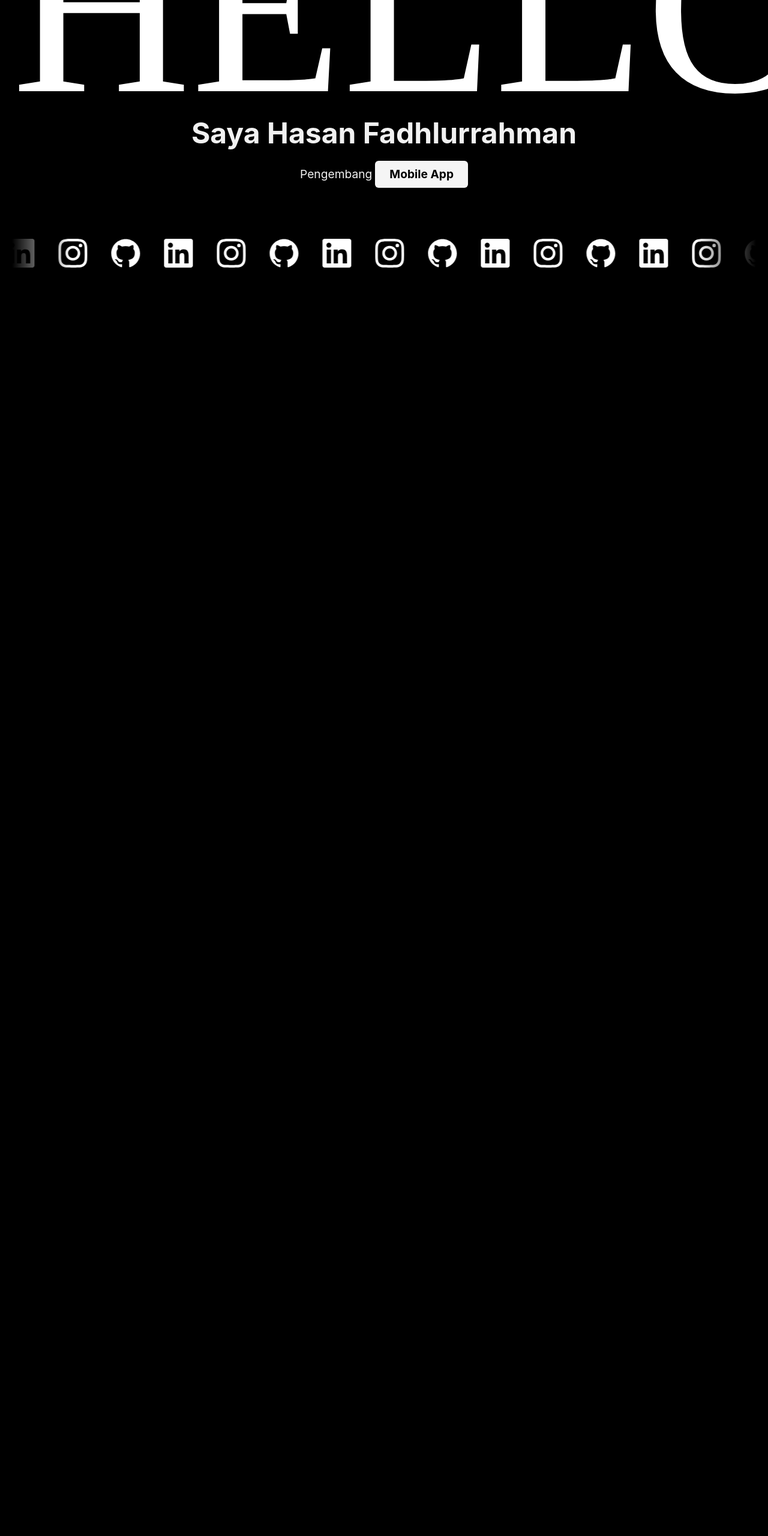
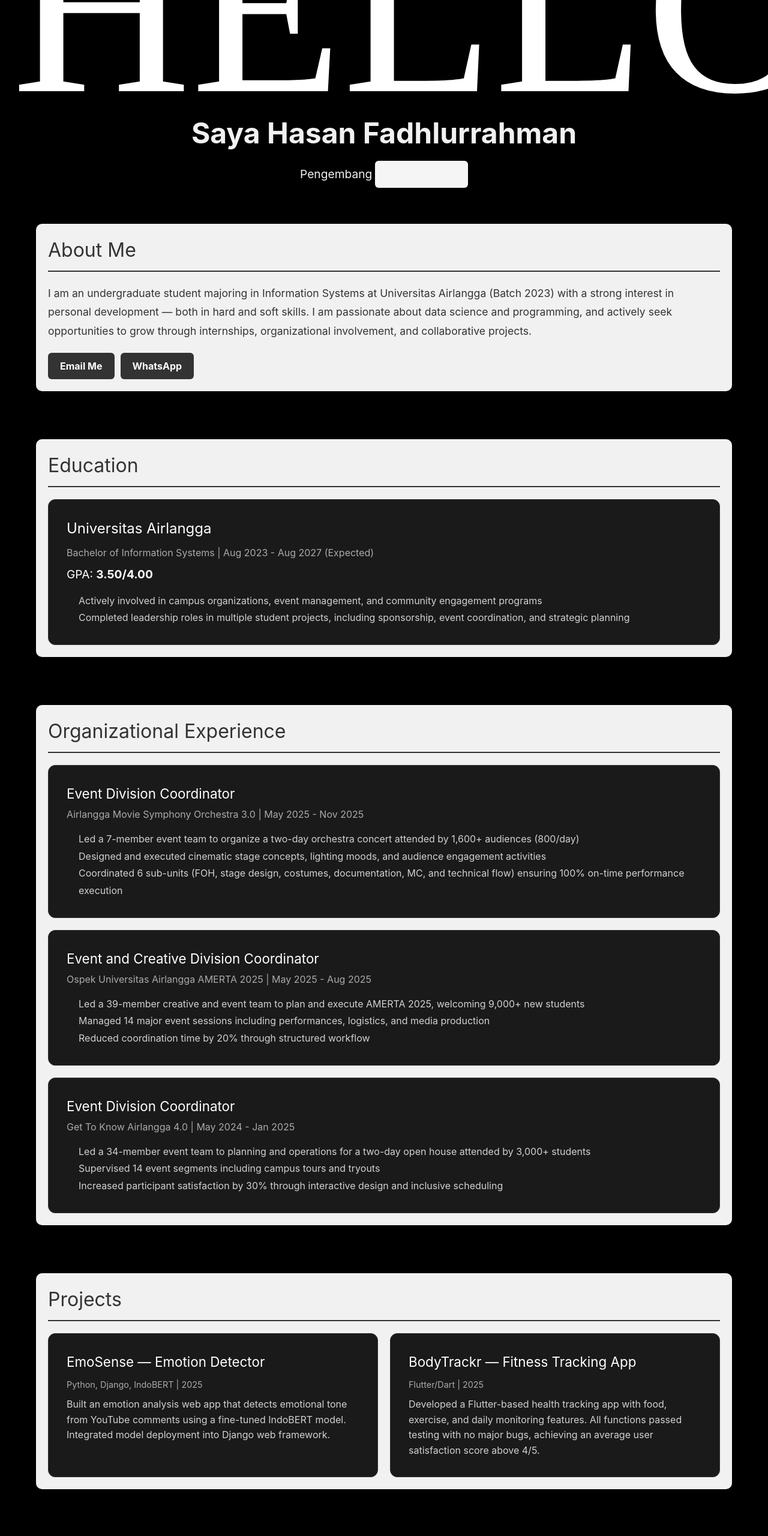
Before and after one commit to hasanfadh/Portofolio, a Next.js app: page / in a window 1280 px wide. Shown: the part 234-2794 px from the top of the page at 60% size. Before the commit the page ends 867 px from the top, so only its background shows below. Built offline with nearby package versions, Linux system fonts and the light colour scheme; a web font is replaced by a local one.

Commit message:
Tambah Sections

```diff
--- a/app/page.jsx
+++ b/app/page.jsx
@@ -86,22 +86,135 @@ function App() {
         </header>
       </div>
 
-      <div style={{
-        display: 'flex',
-        justifyContent: 'center',
-        alignItems: 'center',
-        marginTop: '40px',
-        width: '100%',
-        padding: '20px',
-      }}>
-        <div style={{
-          display: 'flex',
-          justifyContent: 'center',
-          alignItems: 'center',
-          width: '100%',
-        }}>
-        </div>
-      </div>
+      <main style={{ maxWidth: '1200px', margin: '60px auto', padding: '0 20px' }}>
+        {/* About Section */}
+        <section style={{ marginBottom: '80px' }}>
+          <h2 style={{ fontSize: '2rem', marginBottom: '20px', color: '#333333', borderBottom: '2px solid #333333', paddingBottom: '10px' }}>About Me</h2>
+          <p style={{ fontSize: '1.1rem', lineHeight: '1.8', color: '#333333' }}>
+            I am an undergraduate student majoring in Information Systems at Universitas Airlangga (Batch 2023) with a strong interest in personal development — both in hard and soft skills. I am passionate about data science and programming, and actively seek opportunities to grow through internships, organizational involvement, and collaborative projects.
+          </p>
+          <div style={{ marginTop: '20px', display: 'flex', gap: '10px', flexWrap: 'wrap' }}>
+            <a href="mailto:hasan.fadlurrahman@gmail.com" style={{ padding: '10px 20px', backgroundColor: '#333333', color: '#ffffff', textDecoration: 'none', borderRadius: '6px', fontWeight: 'bold' }}>Email Me</a>
+            <a href="tel:082333005090" style={{ padding: '10px 20px', backgroundColor: '#333333', color: '#ffffff', textDecoration: 'none', borderRadius: '6px', fontWeight: 'bold' }}>WhatsApp</a>
+          </div>
+        </section>
+
+        {/* Education Section */}
+        <section style={{ marginBottom: '80px' }}>
+          <h2 style={{ fontSize: '2rem', marginBottom: '20px', color: '#333333', borderBottom: '2px solid #333333', paddingBottom: '10px' }}>Education</h2>
+          <div style={{ backgroundColor: '#1a1a1a', padding: '30px', borderRadius: '12px', border: '1px solid #333333' }}>
+            <h3 style={{ fontSize: '1.5rem', color: '#ffffff', marginBottom: '10px' }}>Universitas Airlangga</h3>
+            <p style={{ color: '#aaaaaa', marginBottom: '10px' }}>Bachelor of Information Systems | Aug 2023 - Aug 2027 (Expected)</p>
+            <p style={{ color: '#ffffff', fontSize: '1.2rem', marginBottom: '15px' }}>GPA: <strong>3.50/4.00</strong></p>
+            <ul style={{ color: '#d1d1d1', lineHeight: '1.8', paddingLeft: '20px' }}>
+              <li>Actively involved in campus organizations, event management, and community engagement programs</li>
+              <li>Completed leadership roles in multiple student projects, including sponsorship, event coordination, and strategic planning</li>
+            </ul>
+          </div>
+        </section>
+
+        {/* Experience Section */}
+        <section style={{ marginBottom: '80px' }}>
+          <h2 style={{ fontSize: '2rem', marginBottom: '20px', color: '#333333', borderBottom: '2px solid #333333', paddingBottom: '10px' }}>Organizational Experience</h2>
+
+          <div style={{ backgroundColor: '#1a1a1a', padding: '30px', borderRadius: '12px', marginBottom: '20px', border: '1px solid #333333' }}>
+            <h3 style={{ fontSize: '1.4rem', color: '#ffffff', marginBottom: '5px' }}>Event Division Coordinator</h3>
+            <p style={{ color: '#aaaaaa', marginBottom: '15px' }}>Airlangga Movie Symphony Orchestra 3.0 | May 2025 - Nov 2025</p>
+            <ul style={{ color: '#d1d1d1', lineHeight: '1.8', paddingLeft: '20px' }}>
+              <li>Led a 7-member event team to organize a two-day orchestra concert attended by 1,600+ audiences (800/day)</li>
+              <li>Designed and executed cinematic stage concepts, lighting moods, and audience engagement activities</li>
+              <li>Coordinated 6 sub-units (FOH, stage design, costumes, documentation, MC, and technical flow) ensuring 100% on-time performance execution</li>
+            </ul>
+          </div>
+
+          <div style={{ backgroundColor: '#1a1a1a', padding: '30px', borderRadius: '12px', marginBottom: '20px', border: '1px solid #333333' }}>
+            <h3 style={{ fontSize: '1.4rem', color: '#ffffff', marginBottom: '5px' }}>Event and Creative Division Coordinator</h3>
+            <p style={{ color: '#aaaaaa', marginBottom: '15px' }}>Ospek Universitas Airlangga AMERTA 2025 | May 2025 - Aug 2025</p>
+            <ul style={{ color: '#d1d1d1', lineHeight: '1.8', paddingLeft: '20px' }}>
+              <li>Led a 39-member creative and event team to plan and execute AMERTA 2025, welcoming 9,000+ new students</li>
+              <li>Managed 14 major event sessions including performances, logistics, and media production</li>
+              <li>Reduced coordination time by 20% through structured workflow</li>
+            </ul>
+          </div>
+
+          <div style={{ backgroundColor: '#1a1a1a', padding: '30px', borderRadius: '12px', border: '1px solid #333333' }}>
+            <h3 style={{ fontSize: '1.4rem', color: '#ffffff', marginBottom: '5px' }}>Event Division Coordinator</h3>
+            <p style={{ color: '#aaaaaa', marginBottom: '15px' }}>Get To Know Airlangga 4.0 | May 2024 - Jan 2025</p>
+            <ul style={{ color: '#d1d1d1', lineHeight: '1.8', paddingLeft: '20px' }}>
+              <li>Led a 34-member event team to planning and operations for a two-day open house attended by 3,000+ students</li>
+              <li>Supervised 14 event segments including campus tours and tryouts</li>
+              <li>Increased participant satisfaction by 30% through interactive design and inclusive scheduling</li>
+            </ul>
+          </div>
+        </section>
+
+        {/* Projects Section */}
+        <section style={{ marginBottom: '80px' }}>
+          <h2 style={{ fontSize: '2rem', marginBottom: '20px', color: '#333333', borderBottom: '2px solid #333333', paddingBottom: '10px' }}>Projects</h2>
+
+          <div style={{ display: 'grid', gridTemplateColumns: 'repeat(auto-fit, minmax(300px, 1fr))', gap: '20px' }}>
+            <div style={{ backgroundColor: '#1a1a1a', padding: '30px', borderRadius: '12px', border: '1px solid #333333' }}>
+              <h3 style={{ fontSize: '1.4rem', color: '#ffffff', marginBottom: '10px' }}>EmoSense — Emotion Detector</h3>
+              <p style={{ color: '#aaaaaa', marginBottom: '10px', fontSize: '0.9rem' }}>Python, Django, IndoBERT | 2025</p>
+              <p style={{ color: '#d1d1d1', lineHeight: '1.6' }}>
+                Built an emotion analysis web app that detects emotional tone from YouTube comments using a fine-tuned IndoBERT model. Integrated model deployment into Django web framework.
+              </p>
+            </div>
+
+            <div style={{ backgroundColor: '#1a1a1a', padding: '30px', borderRadius: '12px', border: '1px solid #333333' }}>
+              <h3 style={{ fontSize: '1.4rem', color: '#ffffff', marginBottom: '10px' }}>BodyTrackr — Fitness Tracking App</h3>
+              <p style={{ color: '#aaaaaa', marginBottom: '10px', fontSize: '0.9rem' }}>Flutter/Dart | 2025</p>
+              <p style={{ color: '#d1d1d1', lineHeight: '1.6' }}>
+                Developed a Flutter-based health tracking app with food, exercise, and daily monitoring features. All functions passed testing with no major bugs, achieving an average user satisfaction score above 4/5.
+              </p>
+            </div>
+          </div>
+        </section>
+
+        {/* Skills Section */}
+        <section style={{ marginBottom: '80px' }}>
+          <h2 style={{ fontSize: '2rem', marginBottom: '20px', color: '#333333', borderBottom: '2px solid #333333', paddingBottom: '10px' }}>Skills</h2>
+
+          <div style={{ display: 'grid', gridTemplateColumns: 'repeat(auto-fit, minmax(250px, 1fr))', gap: '30px' }}>
+            <div>
+              <h3 style={{ fontSize: '1.3rem', color: '#333333', marginBottom: '15px' }}>Hard Skills</h3>
+              <div style={{ display: 'flex', flexWrap: 'wrap', gap: '10px' }}>
+                {['Flutter & Dart', 'Machine Learning', 'Python', 'Data Visualization', 'Django', 'NLP'].map(skill => (
+                  <span key={skill} style={{ padding: '8px 16px', backgroundColor: '#2a2a2a', color: '#ffffff', borderRadius: '20px', fontSize: '0.9rem' }}>{skill}</span>
+                ))}
+              </div>
+            </div>
+
+            <div>
+              <h3 style={{ fontSize: '1.3rem', color: '#333333', marginBottom: '15px' }}>Soft Skills</h3>
+              <div style={{ display: 'flex', flexWrap: 'wrap', gap: '10px' }}>
+                {['Leadership', 'Team Coordination', 'Strategic Planning', 'Communication', 'Attention to Detail'].map(skill => (
+                  <span key={skill} style={{ padding: '8px 16px', backgroundColor: '#2a2a2a', color: '#ffffff', borderRadius: '20px', fontSize: '0.9rem' }}>{skill}</span>
+                ))}
+              </div>
+            </div>
+          </div>
+        </section>
+
+        {/* Certifications Section */}
+        <section style={{ marginBottom: '80px' }}>
+          <h2 style={{ fontSize: '2rem', marginBottom: '20px', color: '#333333', borderBottom: '2px solid #333333', paddingBottom: '10px' }}>Certifications</h2>
+          <div style={{ display: 'grid', gridTemplateColumns: 'repeat(auto-fit, minmax(300px, 1fr))', gap: '15px' }}>
+            <div style={{ backgroundColor: '#1a1a1a', padding: '20px', borderRadius: '8px', border: '1px solid #333333' }}>
+              <h4 style={{ color: '#ffffff', marginBottom: '5px' }}>Memulai Pemrograman dengan Python</h4>
+              <p style={{ color: '#aaaaaa', fontSize: '0.9rem' }}>2025</p>
+            </div>
+            <div style={{ backgroundColor: '#1a1a1a', padding: '20px', borderRadius: '8px', border: '1px solid #333333' }}>
+              <h4 style={{ color: '#ffffff', marginBottom: '5px' }}>Prompt Engineering for Software Developers</h4>
+              <p style={{ color: '#aaaaaa', fontSize: '0.9rem' }}>2025</p>
+            </div>
+            <div style={{ backgroundColor: '#1a1a1a', padding: '20px', borderRadius: '8px', border: '1px solid #333333' }}>
+              <h4 style={{ color: '#ffffff', marginBottom: '5px' }}>Belajar Dasar Visualisasi Data</h4>
+              <p style={{ color: '#aaaaaa', fontSize: '0.9rem' }}>2024</p>
+            </div>
+          </div>
+        </section>
+      </main>
 
       <div style={{ height: "200px", width: "100%", position: "relative", overflow: "hidden" }}>
         <LogoLoop
```
